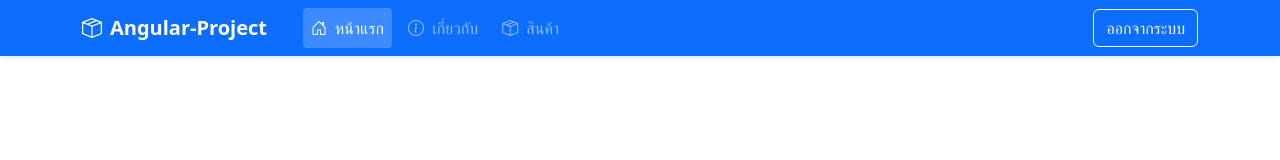
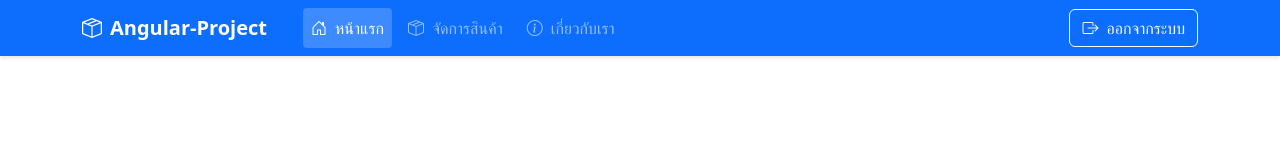
Before and after one commit to ThanaboonChantasawat/Angular-Project-319, an Angular app: page / in a window 1280 px wide. Both pictures are taken after typing "Sample", "Sample123" into the empty fields and a click on the button "เข้าสู่ระบบ". Shown: the top 160 px of the page. Built offline with nearby package versions, Linux system fonts and the light colour scheme.

Commit message:
Edit Product

```diff
--- a/src/app/app.component.html
+++ b/src/app/app.component.html
@@ -15,17 +15,21 @@
           </a>
         </li>
         <li class="nav-item">
-          <a class="nav-link" routerLink="/about" routerLinkActive="active">
-            <i class="bi bi-info-circle me-1"></i> เกี่ยวกับ
+          <a class="nav-link" routerLink="/products" routerLinkActive="active">
+            <i class="bi bi-box-seam me-1"></i> จัดการสินค้า
           </a>
         </li>
         <li class="nav-item">
-          <a class="nav-link" routerLink="/products" routerLinkActive="active">
-            <i class="bi bi-box-seam me-1"></i> สินค้า
+          <a class="nav-link" routerLink="/about" routerLinkActive="active">
+            <i class="bi bi-info-circle me-1"></i> เกี่ยวกับเรา
           </a>
         </li>
       </ul>
-      <button class="btn btn-outline-light" (click)="openLogoutModal()">ออกจากระบบ</button>
+      <div class="navbar-nav">
+        <button class="btn btn-outline-light" (click)="openLogoutModal()">
+          <i class="bi bi-box-arrow-right me-2"></i>ออกจากระบบ
+        </button>
+      </div>
     </div>
   </div>
 </nav>
```
